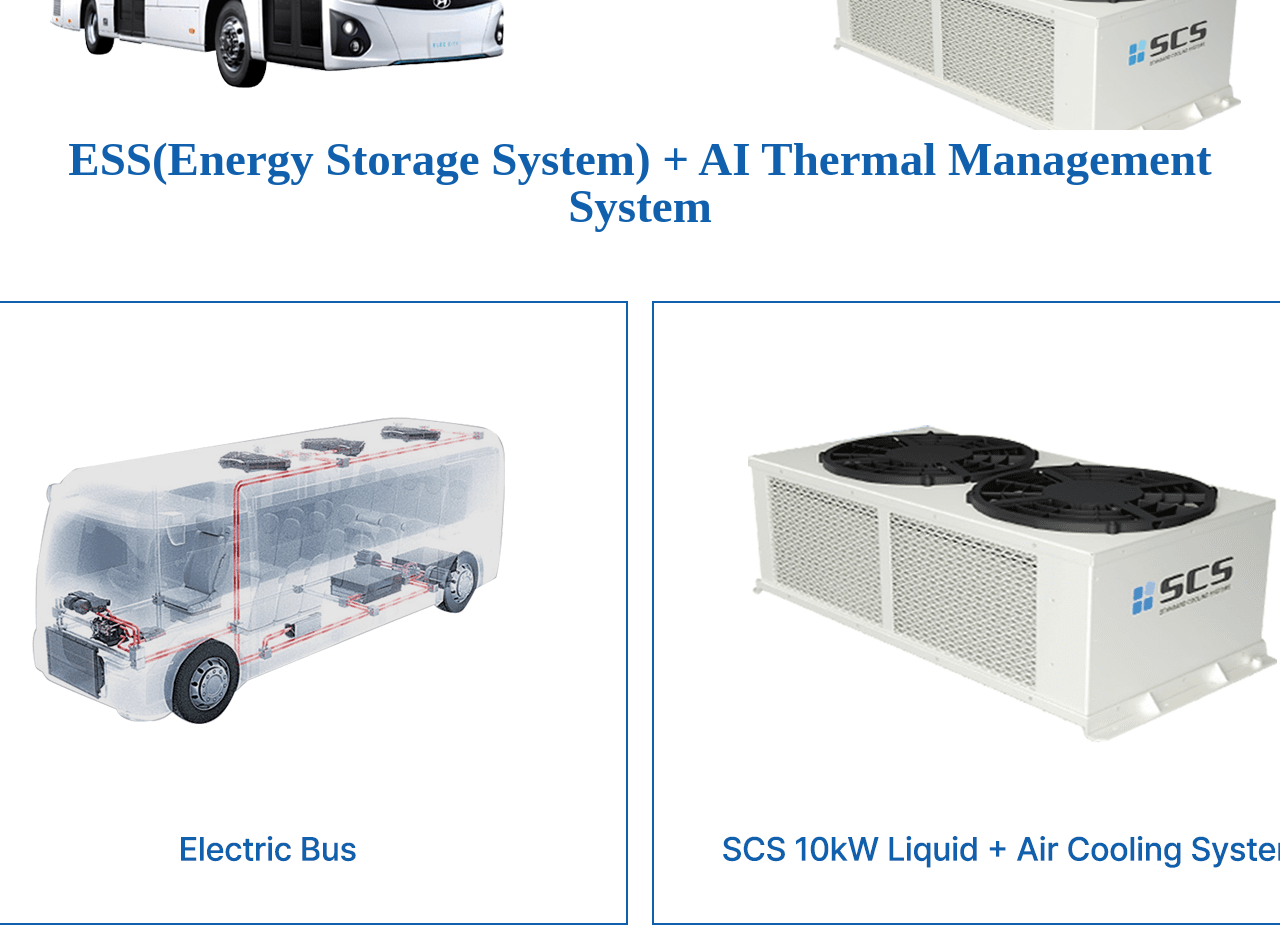
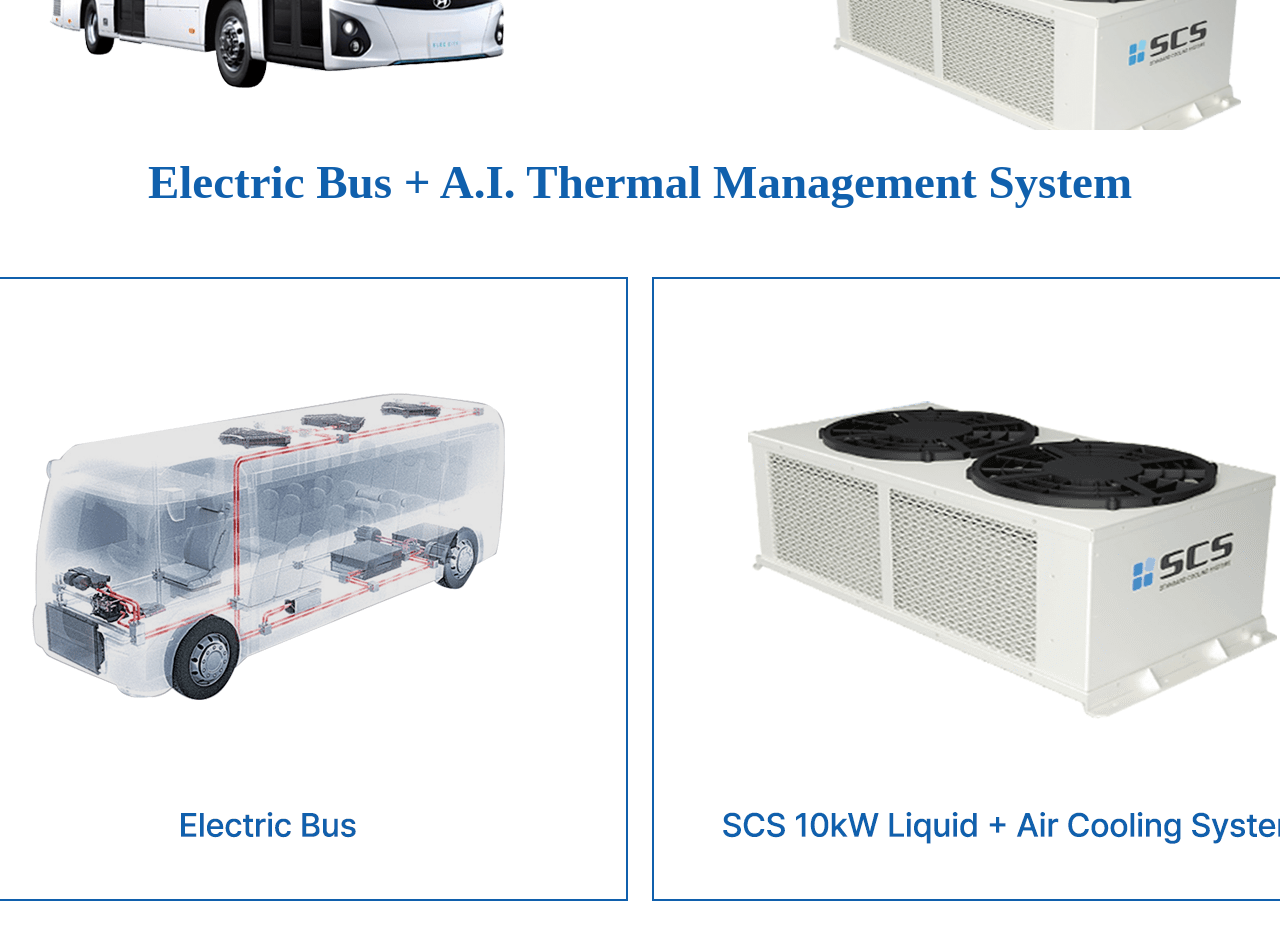
Before and after one commit to tienhg13102001/clone-scs, a React (Vite) app: page /battery-tms in a window 1280 px wide. Shown: the part 1980-2913 px from the top of the page. Built offline with nearby package versions, Linux system fonts and the light colour scheme; a web font is replaced by a local one.

Commit message:
fix: correct battery header text

```diff
--- a/src/pages/Battery/index.tsx
+++ b/src/pages/Battery/index.tsx
@@ -235,7 +235,7 @@ function BatteryPage() {
             viewport={{ once: false }}
           >
             <h3 className="text-[#1060ad] capitalize font-semibold lg:text-[47px]/none text-3xl text-center max-lg:pt-[100px] ">
-              {t("products.ess_tms.subtitle3")}
+              {t("products.battery_tms.subtitle3")}
             </h3>
           </motion.div>
           <motion.div
```
